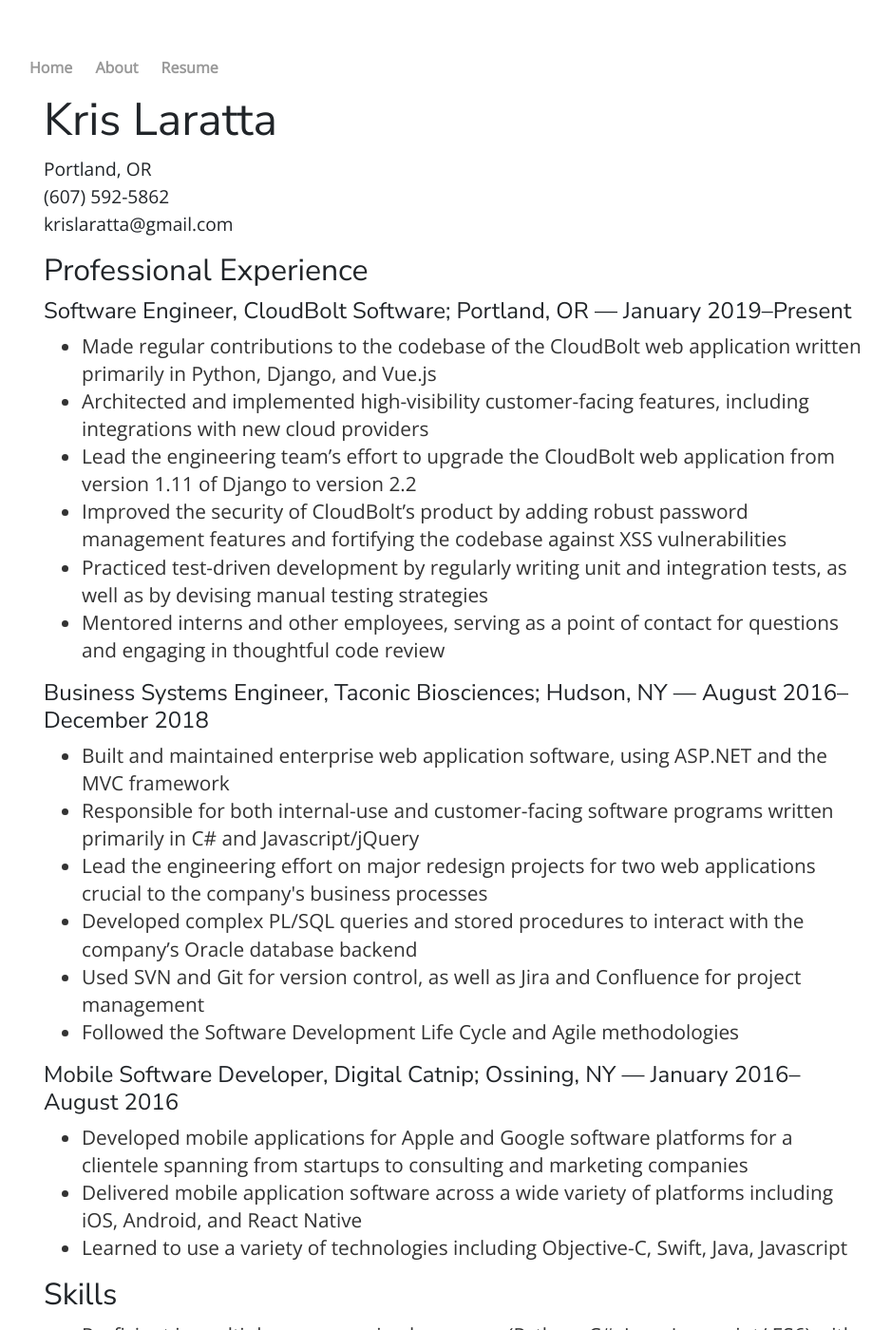
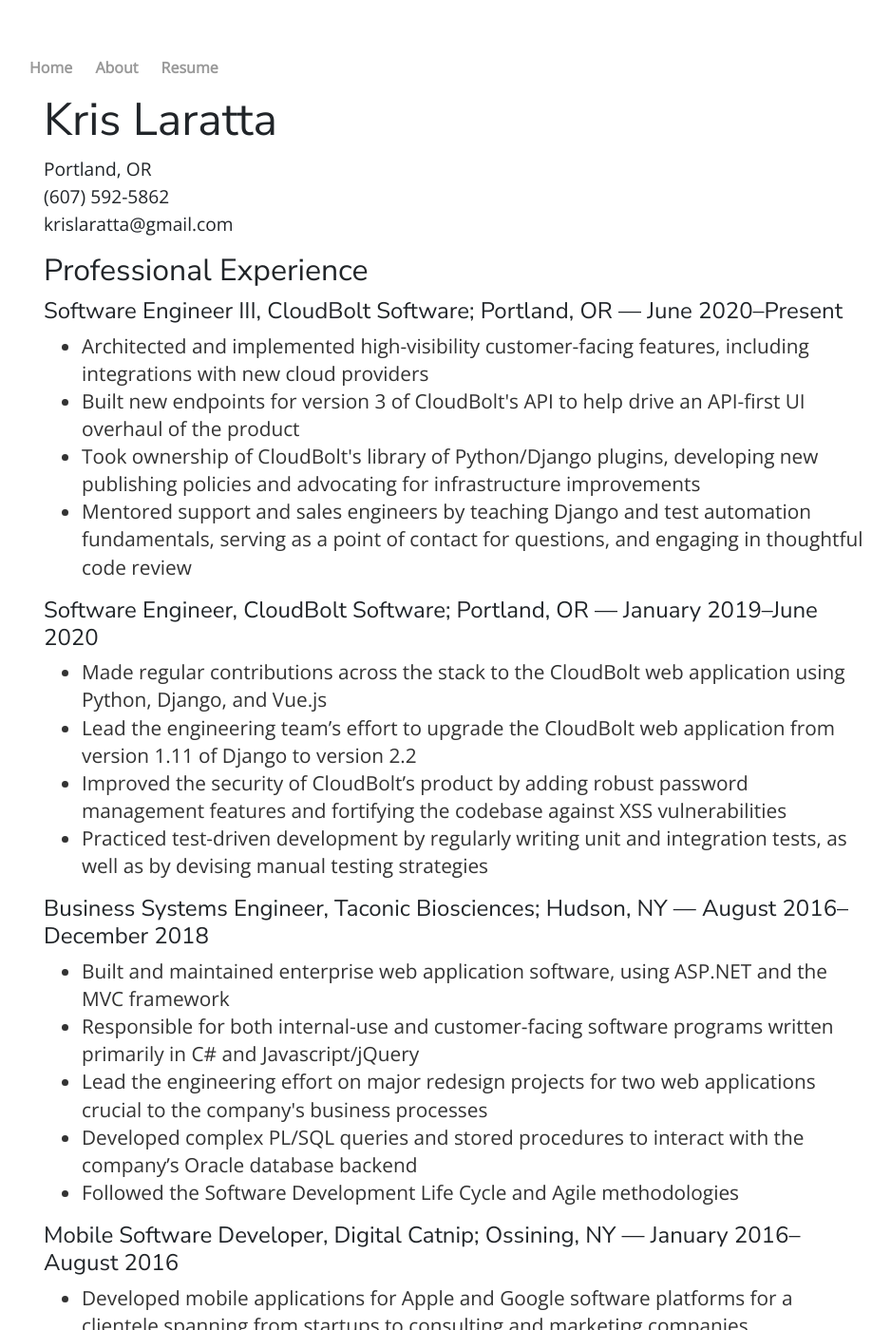
Before and after one commit to oysterbank/oysterbank.github.io, a Jekyll site: the page built from cv/index.html, in a window 1280 px wide and 1400 px high. Shown: the whole window at 95% size, without its empty margins (161-1099 px from the left). Built offline with Jekyll 4.4.1, drawn with Linux system fonts in a browser that asks for light colours; nearby versions of some CDN libraries; some of the changed text lies outside the part shown.

Commit message:
Update to cv page.

```diff
--- a/cv/index.html
+++ b/cv/index.html
@@ -15,14 +15,19 @@
 	</address>
 
 	<h2>Professional Experience</h2>
-	<h3>Software Engineer, CloudBolt Software; Portland, OR — January 2019–Present</h3>
+	<h3>Software Engineer III, CloudBolt Software; Portland, OR — June 2020–Present</h3>
 	<ul>
-		<li>Made regular contributions to the codebase of the CloudBolt web application written primarily in Python, Django, and Vue.js</li>
 		<li>Architected and implemented high-visibility customer-facing features, including integrations with new cloud providers</li>
+		<li>Built new endpoints for version 3 of CloudBolt's API to help drive an API-first UI overhaul of the product</li>
+		<li>Took ownership of CloudBolt's library of Python/Django plugins, developing new publishing policies and advocating for infrastructure improvements</li>
+		<li>Mentored support and sales engineers by teaching Django and test automation fundamentals, serving as a point of contact for questions, and engaging in thoughtful code review</li>
+	</ul>
+	<h3>Software Engineer, CloudBolt Software; Portland, OR — January 2019–June 2020</h3>
+	<ul>
+		<li>Made regular contributions across the stack to the CloudBolt web application using Python, Django, and Vue.js</li>
 		<li>Lead the engineering team’s effort to upgrade the CloudBolt web application from version 1.11 of Django to version 2.2</li>
 		<li>Improved the security of CloudBolt’s product by adding robust password management features and fortifying the codebase against XSS vulnerabilities</li>
 		<li>Practiced test-driven development by regularly writing unit and integration tests, as well as by devising manual testing strategies</li>
-		<li>Mentored interns and other employees, serving as a point of contact for questions and engaging in thoughtful code review</li>
 	</ul>
 	<h3>Business Systems Engineer, Taconic Biosciences; Hudson, NY — August 2016–December 2018</h3>
 	<ul>
@@ -30,7 +35,6 @@
 		<li>Responsible for both internal-use and customer-facing software programs written primarily in C# and Javascript/jQuery</li>
 		<li>Lead the engineering effort on major redesign projects for two web applications crucial to the company's business processes</li>
 		<li>Developed complex PL/SQL queries and stored procedures to interact with the company’s Oracle database backend</li>
-		<li>Used SVN and Git for version control, as well as Jira and Confluence for project management</li>
 		<li>Followed the Software Development Life Cycle and Agile methodologies</li>
 	</ul>
 	<h3>Mobile Software Developer, Digital Catnip; Ossining, NY — January 2016–August 2016</h3>
```
Also changed, not shown: other parts of cv/index.html (+2 -2 lines).
